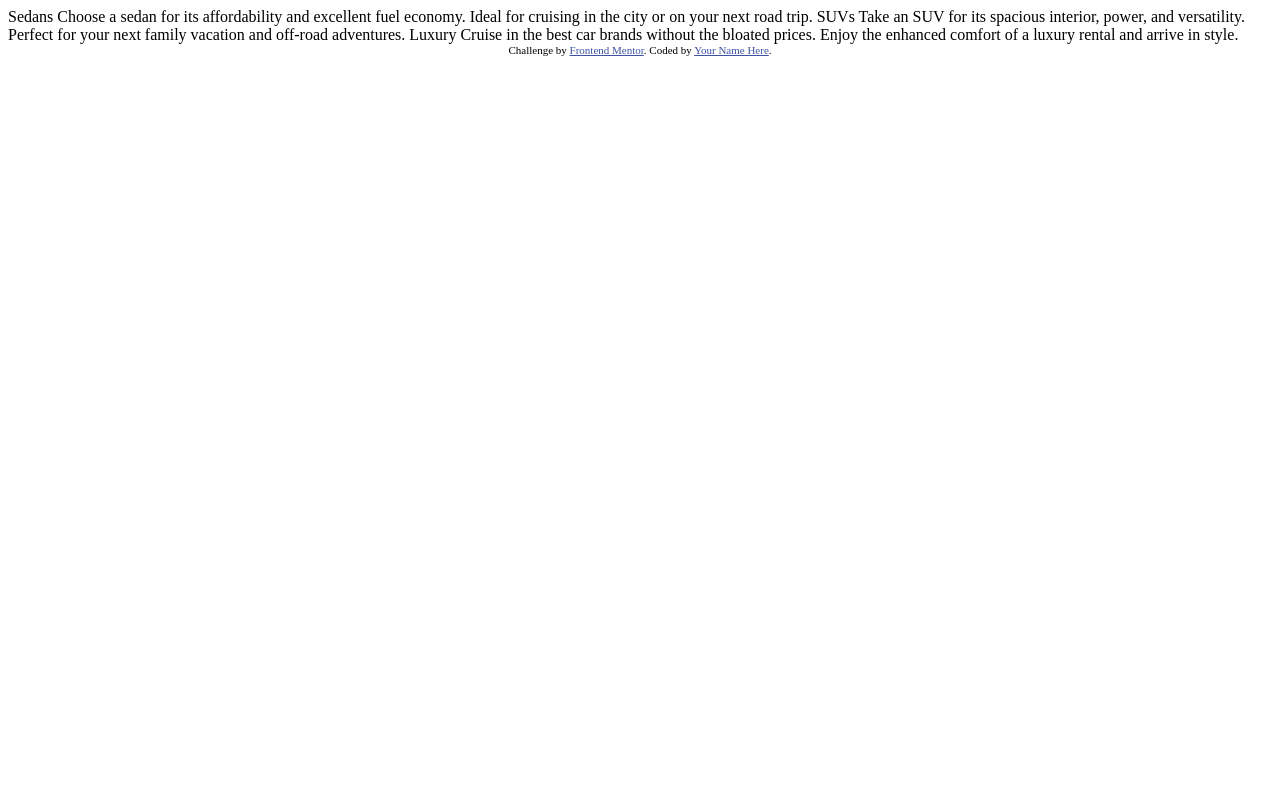
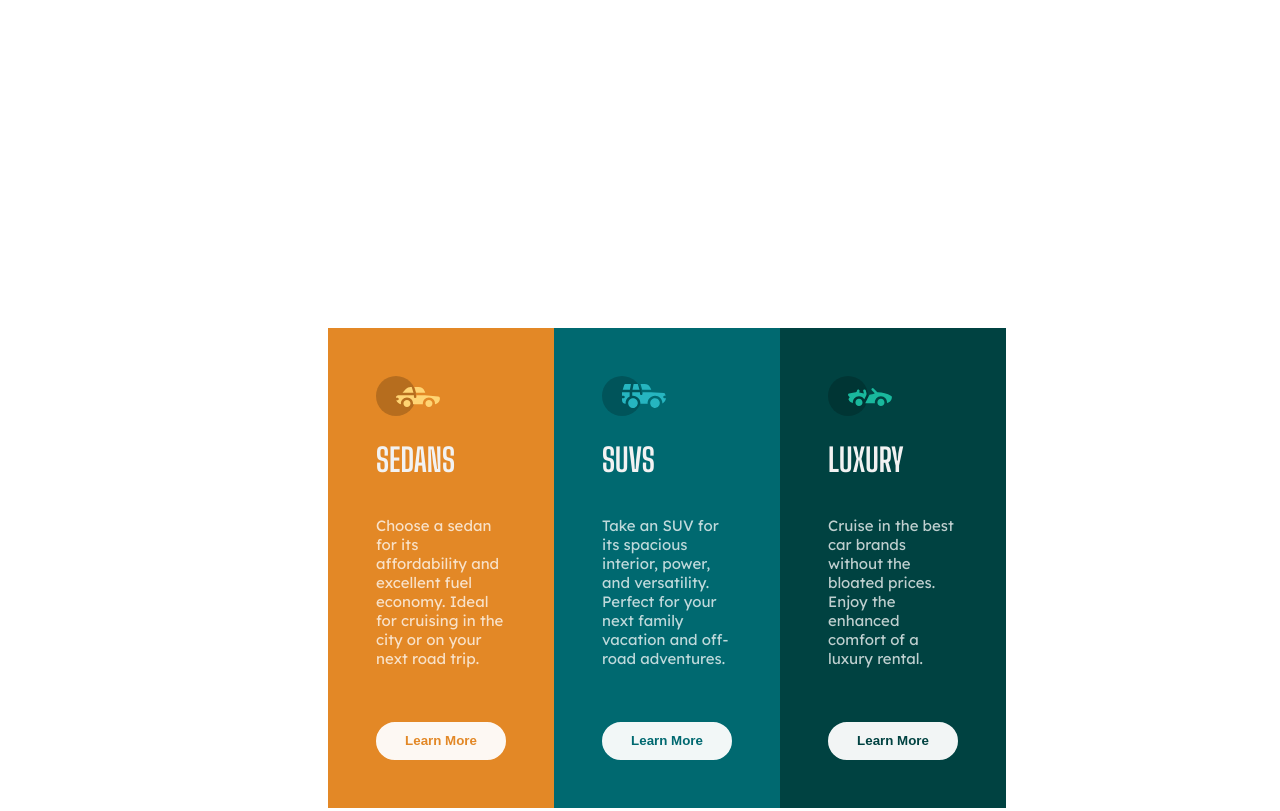
Before and after one commit to hernanver/3-column-card, a plain HTML site: page index.html in a window 1280 px wide. Shown: the top 811 px of the page. Drawn offline with Linux system fonts and the light colour scheme.

Commit message:
Finished cards

```diff
--- a/index.html
+++ b/index.html
@@ -5,8 +5,9 @@
   <meta name="viewport" content="width=device-width, initial-scale=1.0"> <!-- displays site properly based on user's device -->
 
   <link rel="icon" type="image/png" sizes="32x32" href="./images/favicon-32x32.png">
+  <link rel="stylesheet" href="style.css">
 
-  <title>Frontend Mentor | 3-column preview card component</title>
+  <title>Hernan Verzini | 3-column preview card component</title>
 
   <!-- Feel free to remove these styles or customise in your own stylesheet 👍 -->
   <style>
@@ -15,22 +16,65 @@
   </style>
 </head>
 <body>
+  <div class="container" height="35px">
+    <div class= "card1">
 
+      <i ><svg width="64" height="40" xmlns="http://www.w3.org/2000/svg"><g fill="none" fill-rule="evenodd"><circle fill="#000" opacity=".201" cx="20" cy="20" r="20"/><path d="M52.936 24.11c1.942 0 3.517 1.542 3.517 3.445 0 1.903-1.575 3.445-3.517 3.445s-3.516-1.542-3.516-3.445c0-1.903 1.574-3.445 3.516-3.445zm-21.957 0c1.942 0 3.517 1.542 3.517 3.445 0 1.903-1.575 3.445-3.517 3.445s-3.516-1.542-3.516-3.445c0-1.903 1.574-3.445 3.516-3.445zm6.948-4.848v1.429c0 .716.61 1.293 1.348 1.259a1.295 1.295 0 001.225-1.295v-1.393h8.256l13.483 1.313c.956.093 1.676.881 1.676 1.814 0 2.89-2.126 5.303-4.926 5.819.397-3.557-2.458-6.62-6.053-6.62-3.646 0-6.504 3.14-6.039 6.723h-9.879c.466-3.588-2.397-6.722-6.039-6.722-3.595 0-6.45 3.062-6.052 6.62-2.14-.398-3.916-1.912-4.61-3.931h1.142c.731 0 1.32-.598 1.285-1.322-.033-.678-.629-1.2-1.322-1.2H20v-.251c0-1.274 1.066-2.243 2.306-2.243h15.62zM42.59 11c2.645 0 4.99 1.556 5.972 3.963l.726 1.779H40.17L38.413 11h4.178zm-6.865 0l1.758 5.741H26.505l3.357-3.654A6.502 6.502 0 0134.644 11h1.082z" fill="#FFD473" fill-rule="nonzero"/></g></svg></i>
+      <h1>
         Sedans
+      </h1>
+      <p>
         Choose a sedan for its affordability and excellent fuel economy. Ideal for cruising in the city
   or on your next road trip.
+      </p>
+      <button class="A">
+      Learn More
+      </button>
+    </div>
+    <div class= "card2">
+      <i>
+        <svg width="64" height="40" xmlns="http://www.w3.org/2000/svg"><g fill="none" fill-rule="evenodd"><circle fill="#000" opacity=".201" cx="20" cy="20" r="20"/><path d="M31.002 22.358c2.917 0 5.18 2.593 4.762 5.506a4.828 4.828 0 01-2.962 3.778 4.797 4.797 0 01-5.3-1.165c-1.188-1.26-1.235-2.613-1.263-2.613-.42-2.924 1.857-5.506 4.763-5.506zm22 0c3.457 0 5.798 3.567 4.41 6.744A4.816 4.816 0 0152.3 31.94a4.826 4.826 0 01-4.06-4.077c-.42-2.915 1.846-5.506 4.762-5.506zm-15.04-6.083v1.462a1.29 1.29 0 001.352 1.29c.693-.033 1.227-.631 1.227-1.326v-1.426h8.3l13.056.716a1.29 1.29 0 011.164.917c.27.895.446 1.477.563 1.87h-1.047c-.694 0-1.291.534-1.324 1.228a1.29 1.29 0 001.288 1.352h1.445c-.164 2.225-1.57 4.193-3.6 5.05.13-4.212-3.255-7.63-7.384-7.63-4.317 0-7.762 3.718-7.358 8.086h-7.285c.43-4.655-3.503-8.531-8.131-8.046v-3.543h7.734zm-10.312 0v4.308a7.4 7.4 0 00-4.006 7.274 3.874 3.874 0 01-3.642-3.864v-1.635h1.46a1.29 1.29 0 000-2.58h-1.461v-3.213l.003-.29h7.646zm14.986-8.196c2.65 0 5 1.592 5.984 4.055l.63 1.579a5.525 5.525 0 01-.065-.004l-.026-.002-.034-.002-.022-.002a4.178 4.178 0 00-.224-.006l-.098-.001h-.039l-.136-.001h-.052l-.326-.001H40.211L38.528 8.08zm-13.632 0l-1.122 5.616h-7.144l1.47-4.71a1.29 1.29 0 011.231-.906h5.565zm6.832 0l1.683 5.615h-7.007l1.121-5.615h4.203z" fill="#26B5C0" fill-rule="nonzero"/></g></svg>
 
+      </i>
+      <h1>
         SUVs
+      </h1>
+      <p>
         Take an SUV for its spacious interior, power, and versatility. Perfect for your next family vacation
         and off-road adventures.
+      </p>
+      <button class="B">
+        Learn More
+        </button>
 
+
+    </div>
+    <div class= "card3">
+      <i src="/Users/hernanverzini/Desktop/Trabajos/Challenges/3-columns-card/3-column-card/images/icon-luxury.svg"><svg width="64" height="40" xmlns="http://www.w3.org/2000/svg"><g fill="none" fill-rule="evenodd"><circle fill="#000" opacity=".201" cx="20" cy="20" r="20"/><path d="M30.98 22.835c1.941 0 3.516 1.604 3.516 3.583 0 1.978-1.575 3.582-3.517 3.582s-3.516-1.604-3.516-3.582c0-1.979 1.574-3.583 3.516-3.583zm21.956 0c1.942 0 3.517 1.604 3.517 3.583 0 1.978-1.575 3.582-3.517 3.582s-3.516-1.604-3.516-3.582c0-1.979 1.574-3.583 3.516-3.583zm-9.143-10.45a1.27 1.27 0 011.819 0l3.715 3.784c4.444-.115 9.7 1.142 13.964 3.753.387.237.624.664.624 1.124 0 3.006-2.126 5.514-4.926 6.05.397-3.698-2.458-6.882-6.053-6.882-3.646 0-6.504 3.264-6.039 6.99h-9.669c.76-1.544.993-2.026 1.337-2.711l.082-.162c.421-.835 1.056-2.07 2.883-5.65 1.68-.023 3.47-.408 5.247-1.403l-2.984-3.04a1.328 1.328 0 010-1.854zm-7.68 1.064c.683-.2 1.395.202 1.592.898l.749 2.652a3.46 3.46 0 01-.247 2.51l-1.733 3.395-.216.424c-1.07-1.89-3.06-3.114-5.279-3.114-3.595 0-6.45 3.184-6.052 6.885-1.832-.347-3.414-1.537-4.278-3.276a1.331 1.331 0 01.117-1.376l.955-1.303-1.325-1.295c-.751-.735-.376-2.024.64-2.231l6.614-1.346.13-.026c.092-.019.145-.03.157-.031.314-.146 1.07-.591 1.07-1.506 0-.734.592-1.327 1.316-1.31.712.016 1.268.662 1.256 1.388a4.11 4.11 0 01-.348 1.611 22.69 22.69 0 014.7 1.146l-.7-2.473a1.314 1.314 0 01.882-1.622z" fill="#19B89D" fill-rule="nonzero"/></g></svg>
+      </i>
+      <h1>
         Luxury
+      </h1>
+      <p>
         Cruise in the best car brands without the bloated prices. Enjoy the enhanced comfort of a luxury
-  rental and arrive in style.
+        rental.
+      </p>
+      <button class="C">
+        Learn More
+        </button>
+
+
+    </div>
+
+  </div>
+
+
+
+
 
   <div class="attribution">
     Challenge by <a href="https://www.frontendmentor.io?ref=challenge" target="_blank">Frontend Mentor</a>.
-    Coded by <a href="#">Your Name Here</a>.
+    Coded by <a href="#">Hernan Verzini</a>.
   </div>
 </body>
 </html>
--- /dev/null
+++ b/style.css
@@ -0,0 +1,127 @@
+:root{
+--primary-color:var(--primary-color) = hsl(31, 77%, 52%);
+
+ --secondary-color:var(--secondary-color) =  hsl(184, 100%, 22%);
+
+ --third-color:var(--third-color) =  hsl(179, 100%, 13%);
+
+}
+
+@font-face {
+    font-family: "LexendDeca";
+    src: url("fonts/lexenddeca-variablefont_wght.woff");
+    font-weight: 400;
+    font-size: 15px;
+  }
+
+@font-face {
+    font-family: "bsd";
+    src: url("fonts/BigShouldersDisplay-VariableFont_wght.ttf");
+    font-weight: 700;
+    font-size: 15px;
+  }
+
+.container{
+    padding:20rem;
+    display:flex;
+    justify-content: space-around;
+    height: 30rem;
+    flex-direction:row;
+
+
+}
+
+.card1{
+    background-color: hsl(31, 77%, 52%);
+    padding:3rem;
+    color:white;
+    display: flex;
+    flex-direction: column;
+    justify-content: space-around;
+
+
+}
+
+.card1 p{
+    font-family: "LexendDeca";
+    color: hsla(0, 0%, 100%, 0.75);
+    font-size: 15px;
+}
+.card2 p{
+    font-family: 'LexendDeca';
+    color: hsla(0, 0%, 100%, 0.75);
+    font-size: 15px;;
+}
+.card3 p{
+    font-family: 'LexendDeca';
+    color: hsla(0, 0%, 100%, 0.75);
+    font-size: 15px;
+
+}
+.card1 h1{
+    font-family: "bsd";
+    text-transform: uppercase;
+    color: hsl(0, 0%, 95%);
+}
+.card2 h1{
+    font-family: 'bsd';
+    text-transform: uppercase;
+    color: hsl(0, 0%, 95%);
+}
+.card3 h1{
+    font-family: 'bsd';
+    text-transform: uppercase;
+    color: hsl(0, 0%, 95%);
+}
+
+
+.card2{
+    background-color: hsl(184, 100%, 22%);
+    padding:3rem;
+    color:white;
+    display: flex;
+    flex-direction: column;
+    justify-content: space-between;
+}
+
+.card3{
+    background-color: hsl(179, 100%, 13%);
+    padding:3rem;
+    color:white;
+    display: flex;
+    flex-direction: column;
+    justify-content:space-between;
+}
+button {
+
+        min-width: 130px;
+        height: 40px;
+        opacity: 95%;
+        padding: 5px 10px;
+        font-weight: bold;
+        cursor: pointer;
+        transition: all 0.3s ease;
+        position: relative;
+        display: inline-block;
+        outline: none;
+        border-radius: 20px;
+        border: 2px solid white;
+        background: white;
+        margin-top: 30%;
+
+
+}
+.A{
+    color:hsl(31, 77%, 52%);
+}
+.B{
+    color:hsl(184, 100%, 22%);
+}
+.C{
+    color:hsl(179, 100%, 13%);
+}
+
+button:hover {
+    background: none;
+    color: white;
+  }
```
Also changed, not shown: fonts/BigShouldersDisplay-VariableFont_wght.ttf (added), fonts/lexenddeca-variablefont_wght.woff (added). Lines whose indentation alone changed are shown as unchanged.
